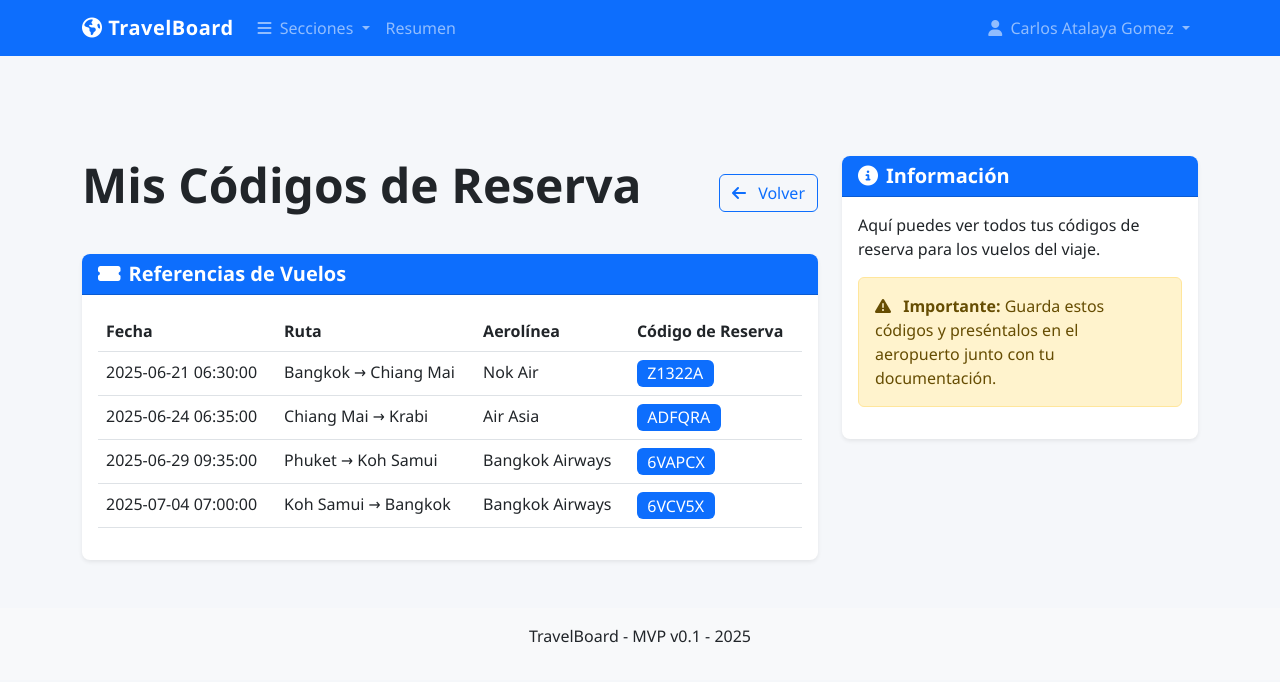
After one commit to CarlosAtalaya/TripMind_Thailand_2025, a Flask app: page /mis-reservas in a window 1280 px wide. The commit adds this page. Shown: the top 682 px of the page. Run offline with Flask 3, Linux system fonts and the light colour scheme; a user stored in the database is signed in; data that the repository does not hold is empty.

Commit message:
Añadida funcionalidad ver datos refrencias vuelos por cada usuario

```diff
--- a/app.py
+++ b/app.py
@@ -122,6 +122,31 @@ def itinerary_view():
                           current_date=current_date,
                           current_region=current_region)
 
+@app.route('/mis-reservas')
+def my_bookings():
+    """Muestra los códigos de reserva del usuario actual"""
+    itinerary = load_itinerary('thailand_2025.yaml')
+    user_bookings = []
+
+    # Usar directamente el nombre o username del usuario actual
+    traveler_name = current_user.username  # o current_user.username según cómo estén configurados
+
+    for region in itinerary.get('regions', []):
+        for transport in region.get('transport', []):
+            if transport.get('booking_refs'):
+                # Buscar el código del usuario actual
+                user_ref = transport.get('booking_refs', {}).get(traveler_name)
+                if user_ref:
+                    user_bookings.append({
+                        'region': region['name'],
+                        'transport': f"{transport['from']} → {transport['to']}",
+                        'date': transport['departure'],
+                        'airline': transport.get('airline', ''),
+                        'booking_ref': user_ref
+                    })
+
+    return render_template('bookings.html', bookings=user_bookings)
+
 @app.route('/api/itinerary')
 def get_itinerary():
     """API para obtener el itinerario completo"""
--- a/data/itineraries/thailand_2025.yaml
+++ b/data/itineraries/thailand_2025.yaml
@@ -126,9 +126,23 @@ regions:
       - type: "flight"
         from: "Bangkok"
         to: "Chiang Mai"
-        departure: "2025-06-21T08:00:00"
-        arrival: "2025-06-21T09:30:00"
-        booking_ref: "BKK-CNX01"
+        departure: "2025-06-21T06:30:00"
+        arrival: "2025-06-21T07:40:00"
+        airline: "Nok Air"
+        booking_refs:
+          Omar_Jeque: "BN4U3W"
+          Angel_Garrapata: "BN4U3W"
+          Maricristi_Batukada: "BN4U3W"
+          Diego_Vanidoso: "BN4U3W"
+          Marta_Boxing: "BN4U3W"
+          Marisa_Venenosa: "BN4U3W"
+          Nacho33: "BN4U3W"
+          Ferson_Avionetas: "BN4U3W"
+          Isidro_Knee: "BN4U3W"
+          Luis_Keta: "H4GUKN"
+          Javi_Buceador: "H4GUKN"
+          Alfon_Marques: "H4GUKN"
+          Carlos_Pupas: "Z1322A"
     emergency:
       - name: "Sriphat Medical Center"
         address: "110, 392 Siri Mangkalajarn Rd, Si Phum, Mueang Chiang Mai District, Chiang Mai 50200"
@@ -170,9 +184,23 @@ regions:
       - type: "flight"
         from: "Chiang Mai"
         to: "Krabi"
-        departure: "2025-06-24T07:00:00"
-        arrival: "2025-06-24T09:30:00"
-        booking_ref: "CNX-KBV01"
+        departure: "2025-06-24T06:35:00"
+        arrival: "2025-06-24T08:30:00"
+        airline: "Air Asia"
+        booking_refs:
+          Omar_Jeque: "GF5IWH-1"
+          Diego_Vanidoso: "GB9WNT-6"
+          Javi_Buceador: "QCJ56Q-5"
+          Alfon_Marques: "F6QB4C-3"
+          Angel_Garrapata: "NDHKPA"
+          Isidro_Knee: "NDHKPA"
+          Marta_Boxing: "NDHKPA"
+          Ferson_Avionetas: "F4TKUY"
+          Maricristi_Batukada: "J62U7F-8"
+          Marisa_Venenosa: "NCFYYT-7"
+          Luis_Keta: "5D6P4A-4"
+          Nacho33: "VCVNNT-2"
+          Carlos_Pupas: "ADFQRA"
       - type: "van"
         from: "Aeropuerto de Krabi"
         to: "Khao Sok"
@@ -329,6 +357,26 @@ regions:
         to: "Koh Samui"
         departure: "2025-07-01T09:00:00"
         arrival: "2025-07-01T10:30:00"
+      - type: "flight"
+        from: "Phuket"
+        to: "Koh Samui"
+        departure: "2025-06-29T09:35:00"
+        arrival: "2025-06-29T10:30:00"
+        airline: "Bangkok Airways"
+        booking_refs:
+          Omar_Jeque: "5UZT8M"
+          Diego_Vanidoso: "5UZT8M"
+          Javi_Buceador: "5UZT8M"
+          Isidro_Knee: "5UZT8M"
+          Nacho33: "5UZT8M"
+          Alfon_Marques: "5UZT8M"
+          Marisa_Venenosa: "5UZT8M"
+          Ferson_Avionetas: "5UZT8M"
+          Marta_Boxing: "5V3ZGX"
+          Maricristi_Batukada: "5V3ZGX"
+          Luis_Keta: "5V3ZGX"
+          Angel_Garrapata: "5V3ZGX"
+          Carlos_Pupas: "6VAPCX"
     keywords:
       - "koh samui"
       - "isla"
@@ -369,9 +417,23 @@ regions:
       - type: "flight"
         from: "Koh Samui"
         to: "Bangkok"
-        departure: "2025-07-04T08:00:00"
-        arrival: "2025-07-04T09:30:00"
-        booking_ref: "USM-BKK01"
+        departure: "2025-07-04T07:00:00"
+        arrival: "2025-07-04T08:15:00"
+        airline: "Bangkok Airways"
+        booking_refs:
+          Omar_Jeque: "5V4NGK"
+          Alfon_Marques: "5V4NGK"
+          Luis_Keta: "5V4NGK"
+          Maricristi_Batukada: "5V4NGK"
+          Marta_Boxing: "5V4NGK"
+          Angel_Garrapata: "5V4NGK"
+          Diego_Vanidoso: "5V4NGK"
+          Nacho33: "5V4NGK"
+          Javi_Buceador: "5V8W3D"
+          Isidro_Knee: "5V8W3D"
+          Ferson_Avionetas: "5V8W3D"
+          Marisa_Venenosa: "5V8W3D"
+          Carlos_Pupas: "6VCV5X"
       - type: "flight"
         from: "Bangkok"
         to: "Doha"
--- a/templates/base.html
+++ b/templates/base.html
@@ -77,6 +77,12 @@
                                     <i class="fas fa-user me-1"></i> {{ current_user.name }}
                                 </a>
                                 <ul class="dropdown-menu dropdown-menu-end" aria-labelledby="userDropdown">
+                                    <li>
+                                        <a class="dropdown-item" href="{{ url_for('my_bookings') }}">
+                                            <i class="fas fa-ticket-alt me-2"></i> Mis Reservas
+                                        </a>
+                                    </li>
+                                    <li><hr class="dropdown-divider"></li>
                                     {% if current_user.is_admin %}
                                         <li>
                                             <a class="dropdown-item" href="{{ url_for('auth.admin_panel') }}">
--- /dev/null
+++ b/templates/bookings.html
@@ -0,0 +1,67 @@
+{% extends "base.html" %}
+
+{% block title %}Mis Reservas - TravelBoard{% endblock %}
+
+{% block content %}
+<div class="d-flex justify-content-between align-items-center mb-4">
+    <h1 class="display-5">Mis Códigos de Reserva</h1>
+    <a href="{{ url_for('index') }}" class="btn btn-outline-primary">
+        <i class="fas fa-arrow-left me-2"></i> Volver
+    </a>
+</div>
+
+{% if bookings %}
+    <div class="card">
+        <div class="card-header bg-primary text-white">
+            <h5 class="mb-0"><i class="fas fa-ticket-alt me-2"></i>Referencias de Vuelos</h5>
+        </div>
+        <div class="card-body">
+            <div class="table-responsive">
+                <table class="table">
+                    <thead>
+                        <tr>
+                            <th>Fecha</th>
+                            <th>Ruta</th>
+                            <th>Aerolínea</th>
+                            <th>Código de Reserva</th>
+                        </tr>
+                    </thead>
+                    <tbody>
+                        {% for booking in bookings %}
+                            <tr>
+                                <td>{{ booking.date|replace('T', ' ') }}</td>
+                                <td>{{ booking.transport }}</td>
+                                <td>{{ booking.airline }}</td>
+                                <td>
+                                    <span class="badge bg-primary fs-6">{{ booking.booking_ref }}</span>
+                                </td>
+                            </tr>
+                        {% endfor %}
+                    </tbody>
+                </table>
+            </div>
+        </div>
+    </div>
+{% else %}
+    <div class="alert alert-info">
+        <i class="fas fa-info-circle me-2"></i>
+        No se encontraron códigos de reserva para tu usuario.
+    </div>
+{% endif %}
+{% endblock %}
+
+{% block sidebar %}
+<div class="card">
+    <div class="card-header bg-primary text-white">
+        <h5 class="mb-0"><i class="fas fa-info-circle me-2"></i>Información</h5>
+    </div>
+    <div class="card-body">
+        <p>Aquí puedes ver todos tus códigos de reserva para los vuelos del viaje.</p>
+
+        <div class="alert alert-warning mt-3">
+            <i class="fas fa-exclamation-triangle me-2"></i>
+            <strong>Importante:</strong> Guarda estos códigos y preséntalos en el aeropuerto junto con tu documentación.
+        </div>
+    </div>
+</div>
+{% endblock %}
--- a/templates/index.html
+++ b/templates/index.html
@@ -183,7 +183,7 @@
         {% from "components/region_card.html" import region_card %}
         {% if itinerary and itinerary.regions %}
             {% for region in itinerary.regions %}
-                {{ region_card(region, current_region and current_region.id == region.id) }}
+                {{ region_card(region, current_region and current_region.id == region.id, current_user) }}
             {% endfor %}
         {% else %}
             <div class="alert alert-info">
```
Also changed, not shown: templates/components/region_card.html (+17 -2 lines).
